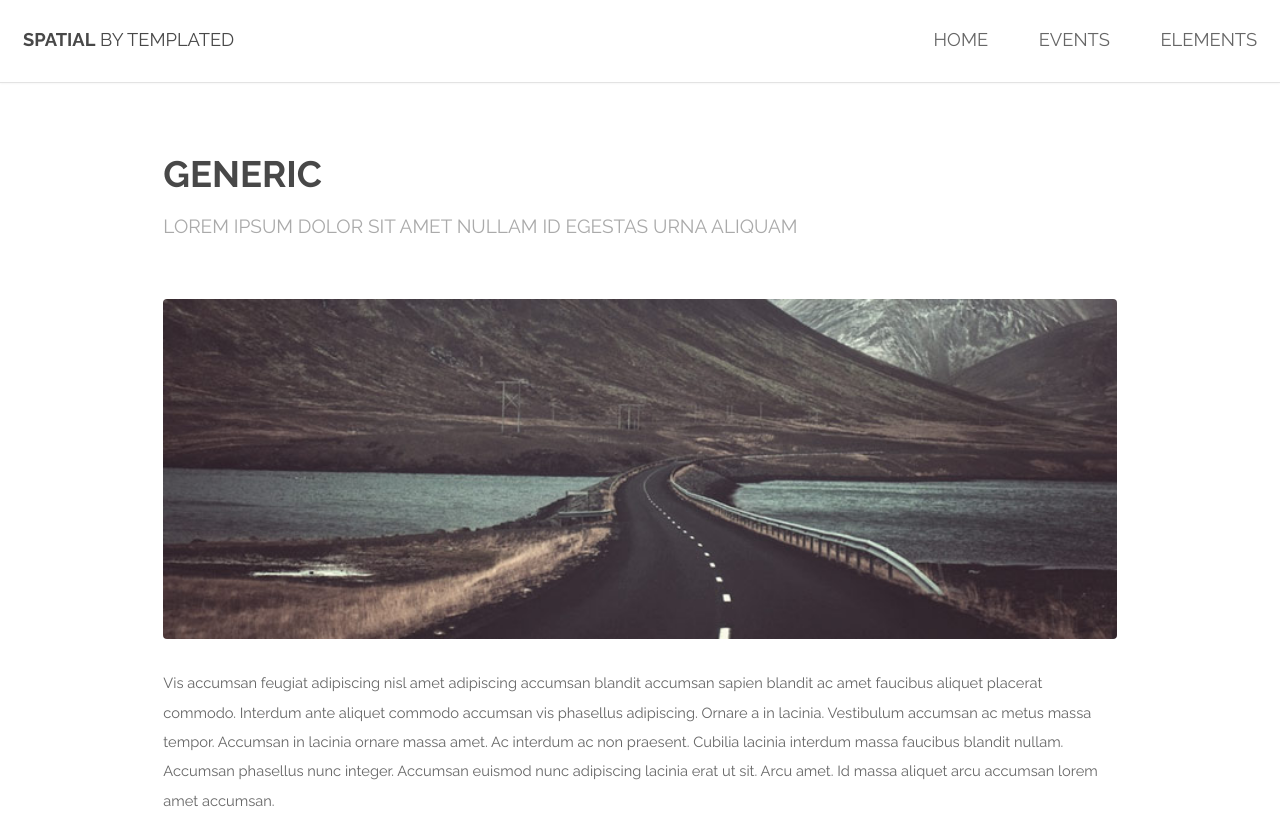
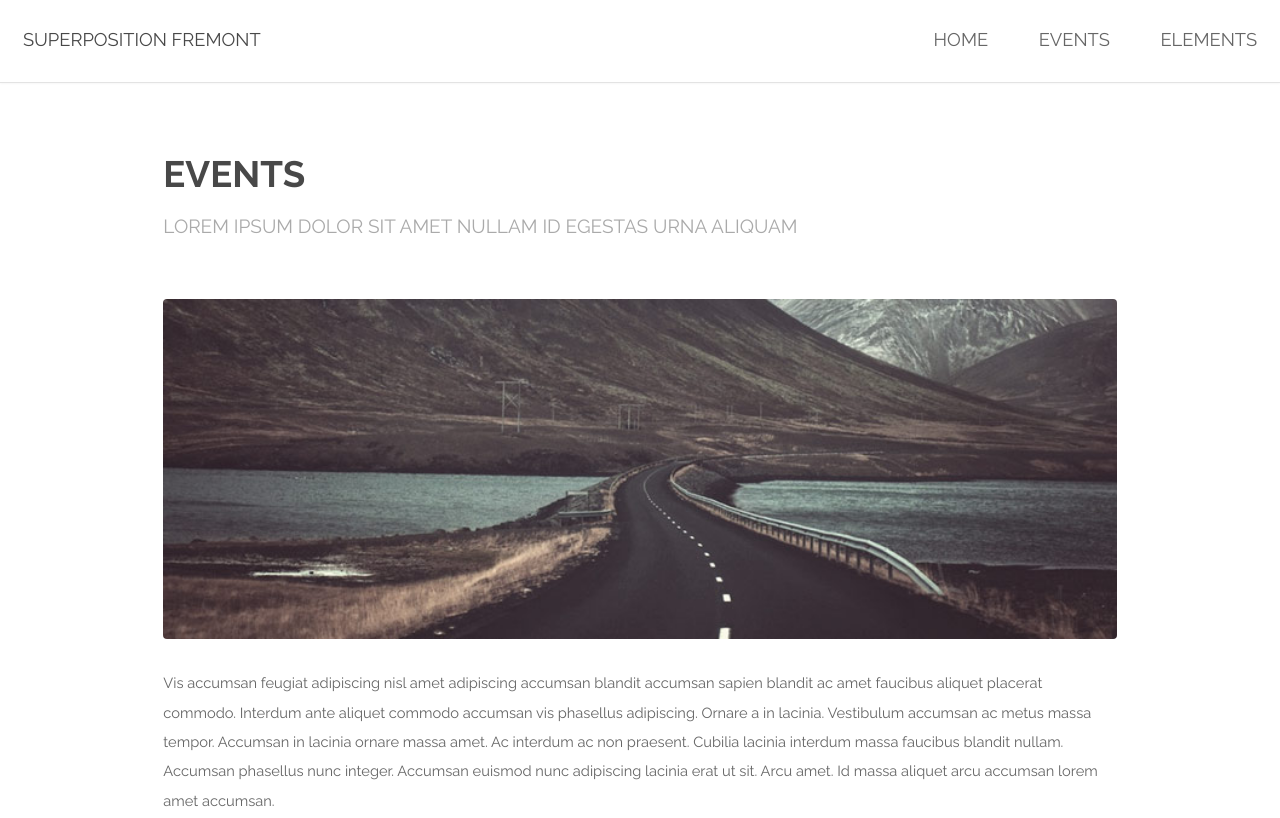
Before and after one commit to superpositionfremont/superpositionfremont.github.io-1, a plain HTML site: page generic.html in a window 1280 px wide. Shown: the top 818 px of the page. Drawn offline with Linux system fonts and the light colour scheme.

Commit message:
Update generic.html

```diff
--- a/generic.html
+++ b/generic.html
@@ -6,7 +6,7 @@
 -->
 <html>
 	<head>
-		<title>Events - Spatial by TEMPLATED</title>
+		<title>Events | Superposition Fremont</title>
 		<meta charset="utf-8" />
 		<meta name="viewport" content="width=device-width, initial-scale=1" />
 		<link rel="stylesheet" href="assets/css/main.css" />
@@ -15,7 +15,7 @@
 
 		<!-- Header -->
 			<header id="header">
-				<h1><strong><a href="index.html">Spatial</a></strong> by Templated</h1>
+				<h1><a href="index.html">Superposition Fremont</a> </h1>
 				<nav id="nav">
 					<ul>
 						<li><a href="index.html">Home</a></li>
@@ -32,7 +32,7 @@
 				<div class="container">
 
 					<header class="major special">
-						<h2>Generic</h2>
+						<h2>Events</h2>
 						<p>Lorem ipsum dolor sit amet nullam id egestas urna aliquam</p>
 					</header>
 
```
